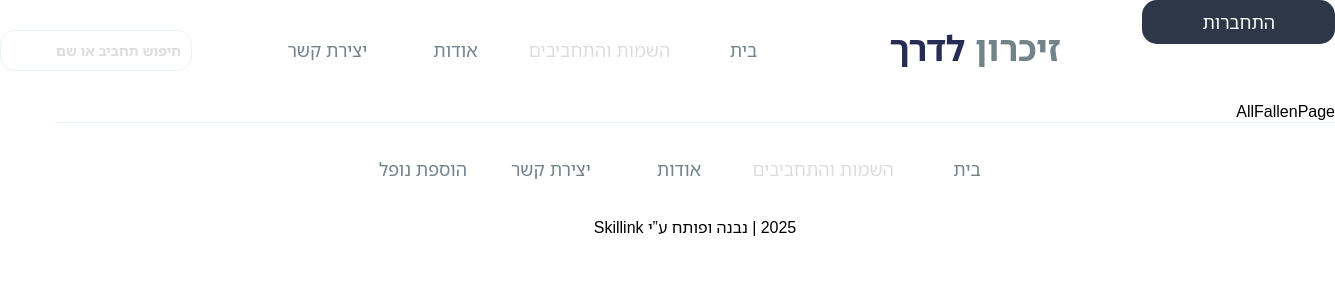
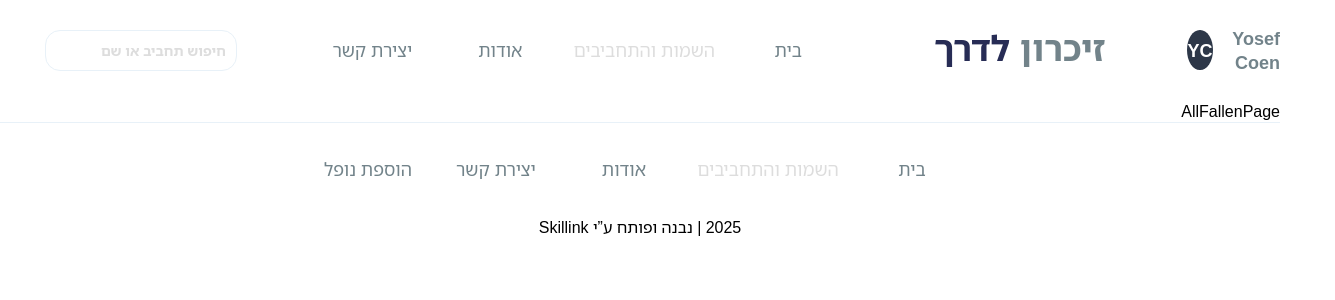
Before and after one commit to Skillink-org/Zikaron-Laderech, a Next.js app: page /all-fallen in a window 1280 px wide. Shown: the top 300 px of the page, 1335 px wide, since content can reach past the window. Built offline with nearby package versions, Linux system fonts and the light colour scheme.

Commit message:
Separate the google component from the popup component and add user-profile

```diff
--- /dev/null
+++ b/app/components/AuthPopup/GoogleAuth.jsx
@@ -0,0 +1,16 @@
+import React from 'react';
+import { GoogleOAuthProvider, GoogleLogin } from '@react-oauth/google';
+
+export default function GoogleAuth({ onSuccess, onFailure, className }) {
+    return (
+        <GoogleOAuthProvider clientId={process.env.NEXT_PUBLIC_GOOGLE_CLIENT_ID}>
+            <div className={className}>
+                <GoogleLogin
+                    onSuccess={onSuccess}
+                    onError={onFailure}
+                    useOneTap
+                />
+            </div>
+        </GoogleOAuthProvider>
+    );
+}
--- a/app/components/AuthPopup/index.jsx
+++ b/app/components/AuthPopup/index.jsx
@@ -1,8 +1,8 @@
 import React, { useState } from "react";
-import { GoogleOAuthProvider, GoogleLogin } from '@react-oauth/google';
 import styles from "./style.module.scss";
 import GenericInput from "../GenericInput/index";
 import Button from "../Button";
+import GoogleAuth from "./GoogleAuth";
 
 export default function AuthPopup({ onClose }) {
     const [isLogin, setIsLogin] = useState(true);
@@ -20,7 +20,6 @@ export default function AuthPopup({ onClose }) {
 
     const toggleForm = () => setIsLogin(!isLogin);
 
-    // פונקציה שתטפל בהתחברות באמצעות גוגל
     const handleGoogleLoginSuccess = (response) => {
         console.log("Logged in with Google:", response);
     };
@@ -72,19 +71,15 @@ export default function AuthPopup({ onClose }) {
                         onChange={handlePasswordChange}
                     />
                     <Button className={styles.submitButton}>
-                        {isLogin ? "התחברות" : "ההרשמה"}
+                        {isLogin ? "התחברות" : "הרשמה"}
                     </Button>
 
-                    <GoogleOAuthProvider clientId="הכנס את ה-clientId שלך כאן">
-                        <div className={styles.googleLoginWrapper}>
-                        <GoogleLogin
-                            className={styles.goggleLoginButton}
-                            onSuccess={handleGoogleLoginSuccess}
-                            onError={handleGoogleLoginFailure}
-                            useOneTap
-                        />
-                        </div>
-                    </GoogleOAuthProvider>
+                    <GoogleAuth
+                        onSuccess={handleGoogleLoginSuccess}
+                        onFailure={handleGoogleLoginFailure}
+                        className={styles.googleLoginWrapper}
+                    />
+
                     <div className={styles.toggleButton} onClick={toggleForm}>
                         <small>{isLogin ? "אין לך חשבון? לחץ כאן להרשמה" : "נרשמת בעבר? לחץ כאן להתחברות"}</small>
                     </div>
--- a/app/components/Header/AuthButton.jsx
+++ b/app/components/Header/AuthButton.jsx
@@ -2,6 +2,7 @@
 import { useState } from 'react'
 import AuthPopup from '../AuthPopup'
 import Button from '../Button'
+import styles from './style.module.scss'
 
 export default function AuthButton() {
     const [isAuthPopupOpen, setAuthPopupOpen] = useState(false)
--- /dev/null
+++ b/app/components/Header/UserProfile.jsx
@@ -0,0 +1,25 @@
+import React from 'react';
+import styles from './style.module.scss';
+
+export default function UserProfile({ firstName, lastName, imageSrc }) {
+    const getInitials = (name) => {
+        const nameParts = name.split(' ');
+        return nameParts.map(part => part.charAt(0).toUpperCase()).join('');
+    };
+    return (
+        <div className={styles.userProfile}>
+            <span className={styles.userName}>{`${firstName} ${lastName}`}</span>
+            {imageSrc ? (
+                <img
+                    src={imageSrc}
+                    className={styles.profilePicture}
+                />
+            ) : (
+                <div className={styles.initials}>
+                    {getInitials(firstName)}
+                    {getInitials(lastName)}
+                </div>
+            )}
+        </div>
+    );
+}
--- a/app/components/Header/index.jsx
+++ b/app/components/Header/index.jsx
@@ -1,17 +1,22 @@
+"use client"
+import { useState } from 'react'
 import styles from './style.module.scss'
 import MobileNav from './MobileNav'
 import Search from './Search'
 import NavList from './NavList'
 import AuthButton from './AuthButton'
+import UserProfile from './UserProfile'
 
 export default function Header() {
+    const [isLoggedIn, setIsLoggedIn] = useState(true); // לדוגמה, מציין אם המשתמש מחובר או לא
+    const user = { firstName: "Yosef", lastName: "Coen", imageSrc: '' };
     return (
         <header className={styles.header}>
             <div className={styles.logo}><span>זיכרון </span>לדרך</div>
             <NavList />
             <MobileNav />
             <Search />
-            <AuthButton/>
+            {isLoggedIn ? <UserProfile firstName={user.firstName} lastName={user.lastName} imageSrc={user.imageSrc} /> : <AuthButton />}
         </header>
     )
 }
--- a/app/components/Header/style.module.scss
+++ b/app/components/Header/style.module.scss
@@ -28,7 +28,40 @@ $header-height: 80px;
     }
 }
 
+.userProfile {
+    display: flex;
+    align-items: center;
+    justify-content: flex-start;
+    font-family: $font-family;
+    gap:5px;
 
+    .profilePicture {
+        width: 40px;
+        height: 40px;
+        border-radius: 50%;
+        margin-right: 10px;
+        object-fit: cover;
+    }
+
+    .initials {
+        width: 40px;
+        height: 40px;
+        border-radius: 50%;
+        background-color: $buttonColor;
+        display: flex;
+        align-items: center;
+        justify-content: center;
+        font-weight: 600;
+        font-size: $text-md;
+        color: white;
+    }
+
+    .userName {
+        font-weight: 600;
+        font-size: $text-md;
+        color: $textColor;
+    }
+}
 
 .logo {
     grid-column: center;
```
